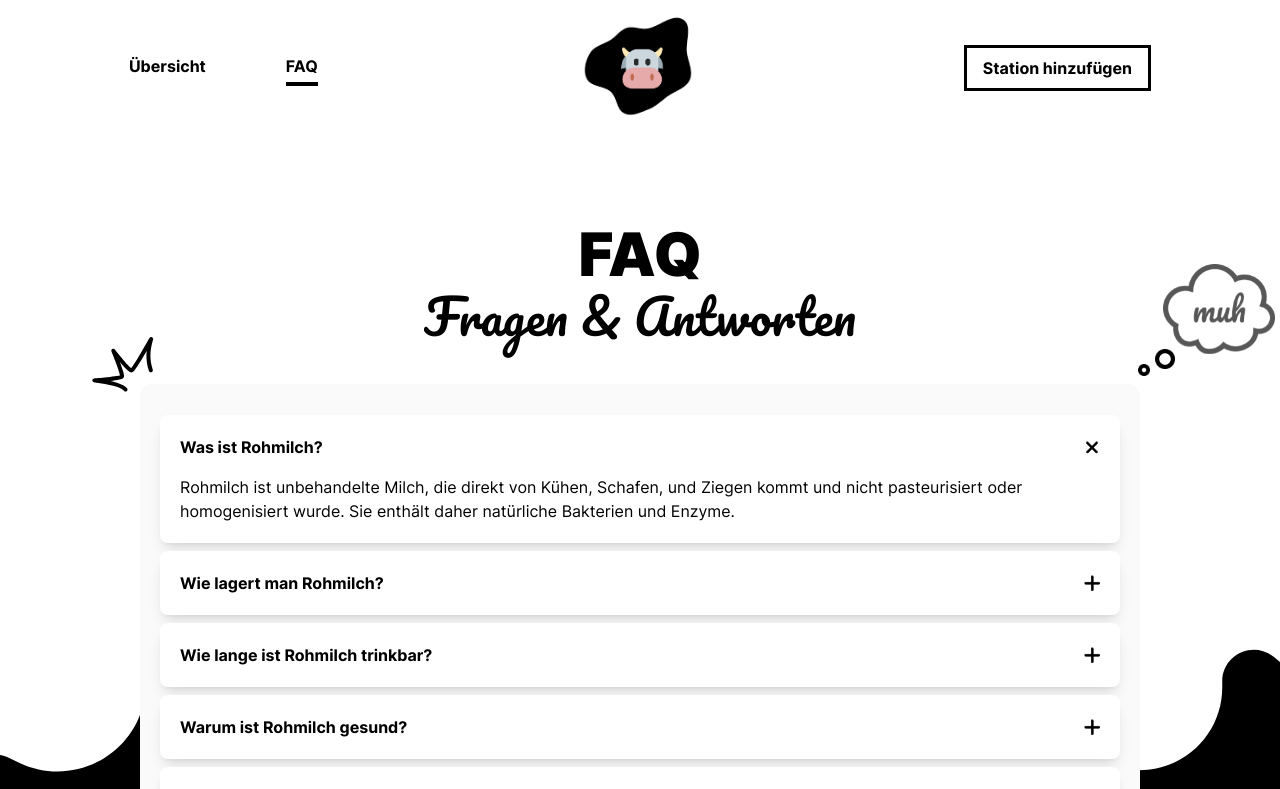
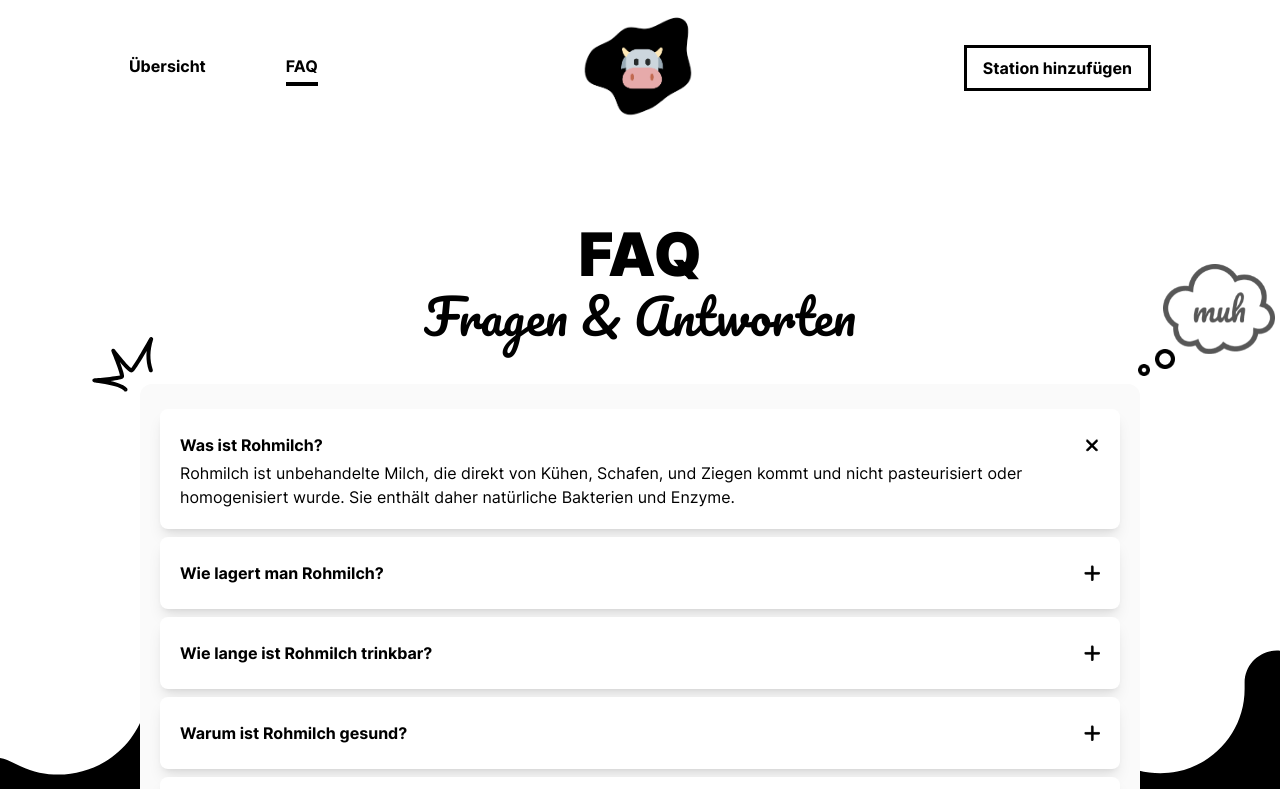
Before and after one commit to meisteraxel/rohmilch-kaufen.de, a React (Vite) app: page /faq in a window 1280 px wide. Shown: the top 789 px of the page. Built offline with nearby package versions, Linux system fonts and the light colour scheme.

Commit message:
smoothed animation of accordion

```diff
--- a/src/components/accordion.jsx
+++ b/src/components/accordion.jsx
@@ -55,7 +55,7 @@ function Accordion() {
           className="item rounded-lg bg-white p-5 font-inter cursor-pointer shadow-lg"
         >
           <div className="title font-inter-bold text-base flex justify-between items-center">
-            <h2>{item.question}</h2>
+            <h2 className="my-1">{item.question}</h2>
             <img
               src={PlusIcon}
               className={
@@ -65,7 +65,7 @@ function Accordion() {
               }
             />
           </div>
-          <div className={selected === index ? "content show mt-4" : "content"}>
+          <div className={selected === index ? "content show" : "content"}>
             {item.answer}
           </div>
         </div>
--- a/src/pages/faq.jsx
+++ b/src/pages/faq.jsx
@@ -41,7 +41,7 @@ function Faq() {
             alt=""
             className="absolute w-28 -z-10 -right-[135px] -top-[120px] opacity-0 fadeIn-animation-third"
           />
-          <div className="bg-[#fafafa] p-5 rounded-xl h-[550px] flex items-center">
+          <div className="bg-[#fafafa] p-5 rounded-xl h-[570px] flex items-center">
             <Accordion />
           </div>
         </div>
```
